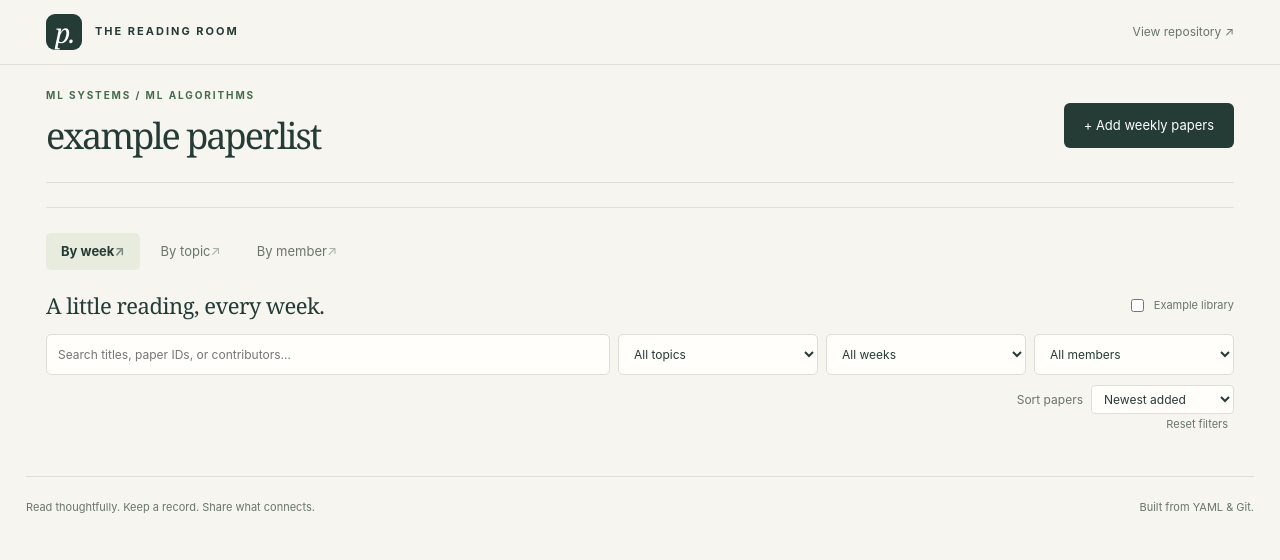
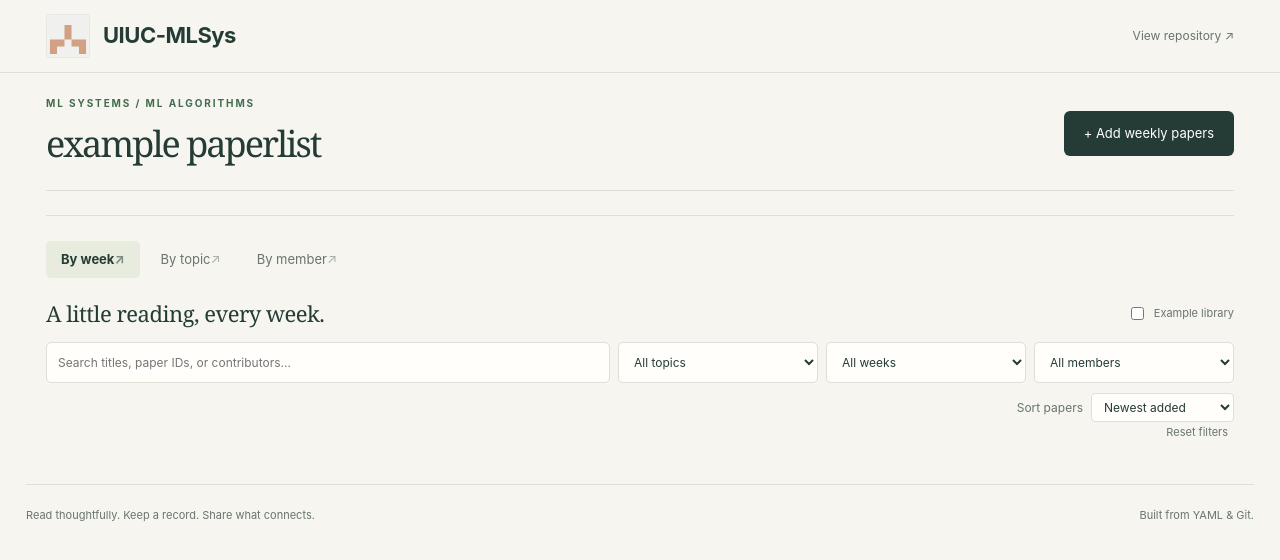
Before and after one commit to xzzWZY/mlsys_paperlist_zhiyu, a plain HTML site: page site/index.html in a window 1280 px wide. Drawn offline with Linux system fonts and the light colour scheme; a script that the page names is missing.

Commit message:
Update header branding to UIUC-MLSys

```diff
--- a/site/app.js
+++ b/site/app.js
@@ -32,7 +32,7 @@ function weekLabel(week) {
 const dateLabel = value => new Date(value).toLocaleDateString("en-US", {month:"short",day:"numeric",year:"numeric",timeZone:config.timezone});
 let view = "week";
 $("site-title").textContent = config.title;
-document.title = `${config.title} · The Reading Room`;
+document.title = `${config.title} · UIUC-MLSys`;
 $("subtitle").textContent = config.subtitle;
 $("repo-link").href = config.repository;
 $("contribute-link").href = `${config.repository}/blob/main/CONTRIBUTING.md`;
--- a/site/index.html
+++ b/site/index.html
@@ -10,7 +10,7 @@
   <script defer src="./app.js"></script>
 </head>
 <body>
-  <header class="topbar"><a class="brand" href="#"><span class="mark">p.</span> THE READING ROOM</a><a id="repo-link" class="quiet-link">View repository ↗</a></header>
+  <header class="topbar"><a class="brand" href="#" aria-label="UIUC-MLSys home"><svg class="mark" viewBox="0 0 100 100" aria-hidden="true" focusable="false"><rect x="1" y="1" width="98" height="98" rx="6" fill="#f0f0ef" stroke="#d9dcda"/><path d="M42 25h16v33H42zM9 58h33v16H25v17H9zM58 58h33v33H75V74H58z" fill="#d2a184"/></svg><span>UIUC-MLSys</span></a><a id="repo-link" class="quiet-link">View repository ↗</a></header>
   <main>
     <section class="intro">
       <div><p class="eyebrow">ML SYSTEMS / ML ALGORITHMS</p><h1 id="site-title">example paperlist</h1><p class="subtitle" id="subtitle"></p></div>
--- a/site/styles.css
+++ b/site/styles.css
@@ -46,23 +46,19 @@ button:focus-visible,a:focus-visible,input:focus-visible,select:focus-visible {
   border-bottom:1px solid var(--line);
 }
 .brand {
-  display:flex;
-  gap:13px;
-  align-items:center;
-  font-size:11px;
-  font-weight:700;
-  letter-spacing:2px;
+  display: flex;
+  gap: 13px;
+  align-items: center;
+  font-size: 22px;
+  font-weight: 700;
+  letter-spacing: -.5px;
 }
+.brand:hover { text-decoration: none; }
 .mark {
-  display:grid;
-  place-items:center;
-  background:var(--ink);
-  color:#fff;
-  width:36px;
-  height:36px;
-  border-radius:9px;
-  font:italic 27px Georgia,serif;
-  letter-spacing:-2px;
+  display: block;
+  width: 44px;
+  height: 44px;
+  flex-shrink: 0;
 }
 .quiet-link {
   font-size:12px;
```
